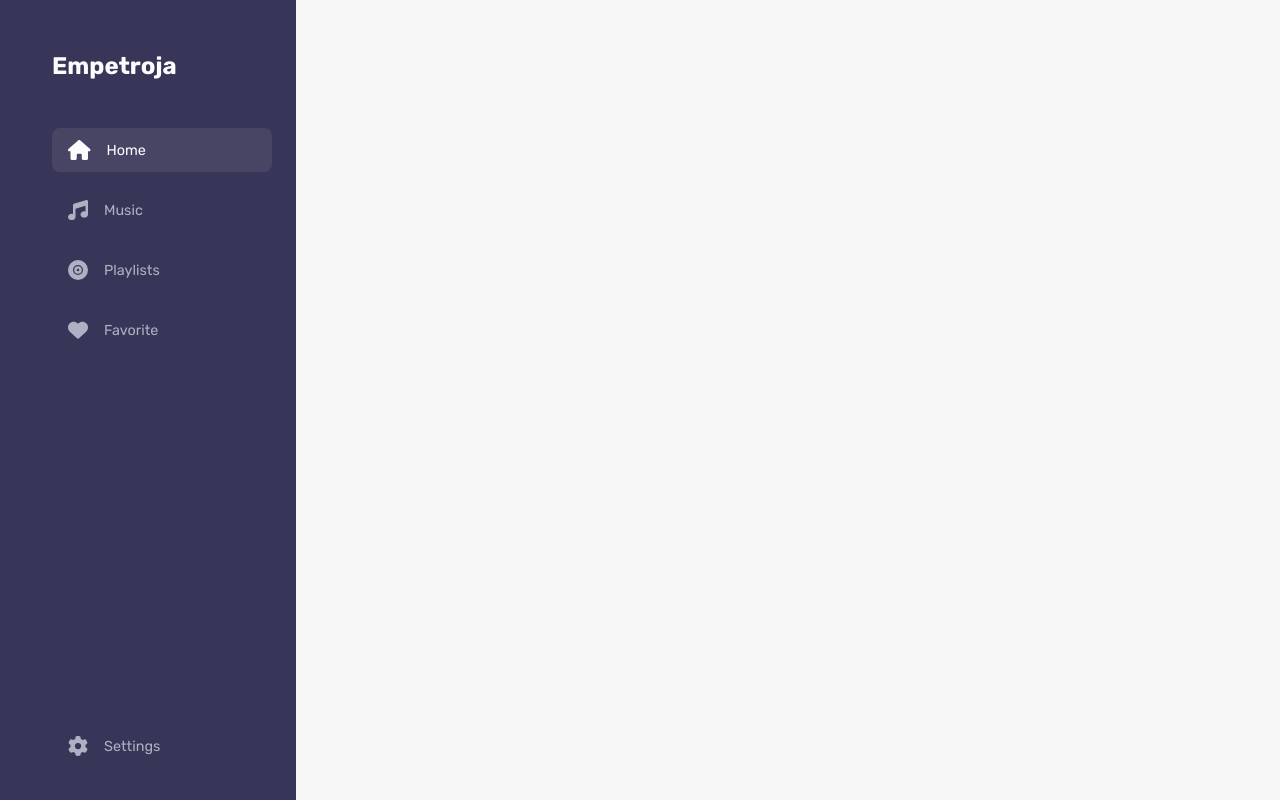
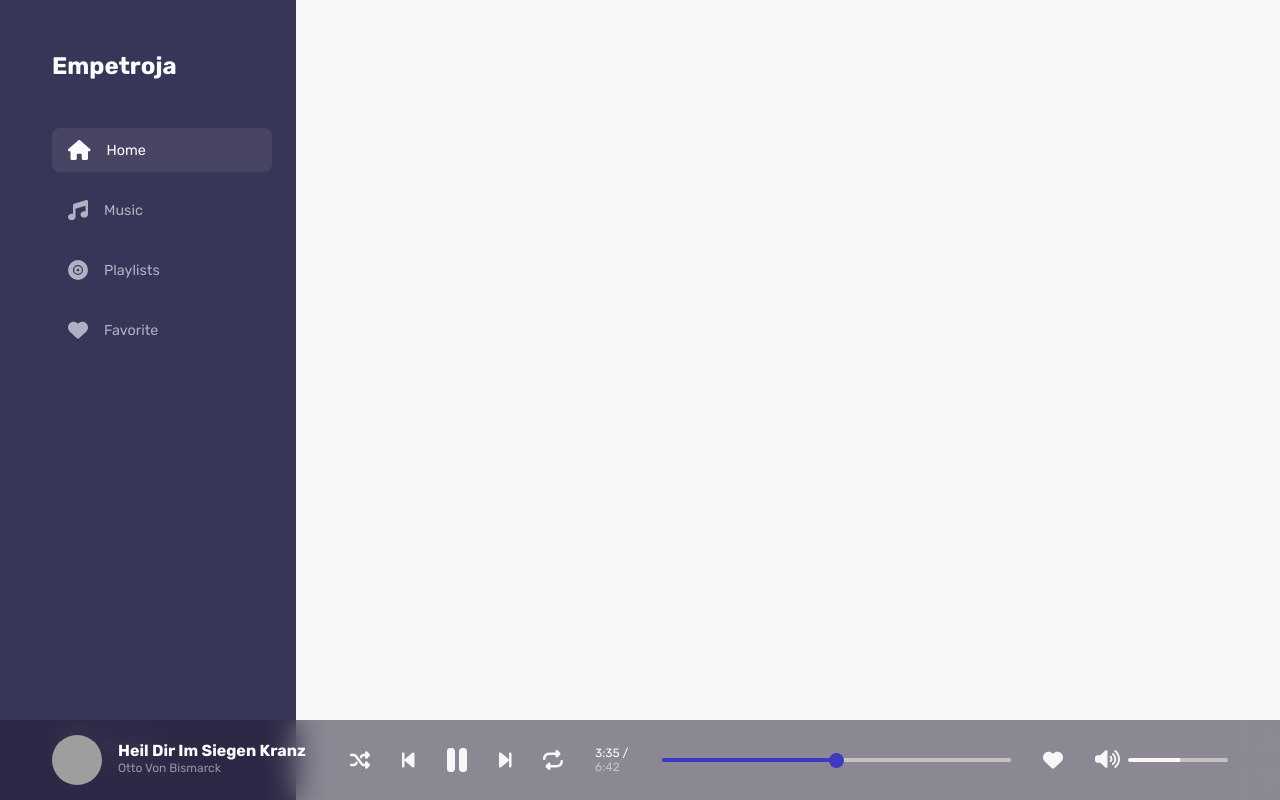
Before and after one commit to Dunkelhaiser/Empetroja, a React (Vite) app: page / in a window 1280 px wide. Built offline with nearby package versions, Linux system fonts and the light colour scheme; grey boxes are pictures that could not be loaded.

Commit message:
Adde player UI

```diff
--- a/src/App.tsx
+++ b/src/App.tsx
@@ -1,8 +1,14 @@
+import Player from "./components/Player/Player";
 import Sidebar from "./components/Sidebar/Sidebar";
 import "./scss/styles.scss";
 
 function App() {
-    return <Sidebar />;
+    return (
+        <>
+            <Sidebar />
+            <Player />
+        </>
+    );
 }
 
 export default App;
--- /dev/null
+++ b/src/components/Player/Player.module.scss
@@ -0,0 +1,67 @@
+@use "../../scss/abstract/mixins" as *;
+
+.player {
+    @include flex($direction: row, $align: center, $gap: 2rem);
+
+    position: absolute;
+    right: 0;
+    bottom: 0;
+    left: 0;
+
+    height: 80px;
+    padding-inline: 3.25rem;
+
+    color: var(--foreground);
+
+    background: hsl(256deg 30% 15%/50%);
+    backdrop-filter: blur(1rem);
+
+    svg {
+        cursor: pointer;
+        font-size: 1.25rem;
+        color: var(--background);
+        transition: var(--hover);
+
+        &:hover {
+            color: var(--white);
+        }
+    }
+}
+
+.info {
+    @include flex($direction: row, $align: center, $gap: 1rem);
+
+    color: var(--foreground);
+
+    h2 {
+        font-size: 1rem;
+    }
+
+    span {
+        display: inline-block;
+        font-size: 0.75rem;
+        opacity: 0.5;
+    }
+
+    h2,
+    span {
+        overflow: hidden;
+        width: 200px;
+        text-overflow: ellipsis;
+        white-space: nowrap;
+    }
+
+    img {
+        width: 3.125rem;
+        height: 3.125rem;
+        border-radius: 50%;
+    }
+}
+
+.controls {
+    @include flex($direction: row, $align: center, $gap: 2rem);
+
+    svg:nth-child(3) {
+        font-size: 2rem;
+    }
+}
--- /dev/null
+++ b/src/components/Player/Player.tsx
@@ -0,0 +1,30 @@
+import { faBackwardStep, faForwardStep, faHeart, faPause, faPlay, faRepeat, faShuffle } from "@fortawesome/free-solid-svg-icons";
+import { FontAwesomeIcon } from "@fortawesome/react-fontawesome";
+import ProgressBar from "../ProgressBar/ProgressBar";
+import Volume from "../Volume/Volume";
+import PlayerStyles from "./Player.module.scss";
+
+const Player: React.FC = () => {
+    return (
+        <section className={PlayerStyles.player}>
+            <div className={PlayerStyles.info}>
+                <img src="https://images.photowall.com/products/58341/foggy-forest-4.jpg?h=699&q=85" alt="Cover" />
+                <div>
+                    <h2>Heil Dir Im Siegen Kranz</h2>
+                    <span>Otto Von Bismarck</span>
+                </div>
+            </div>
+            <div className={PlayerStyles.controls}>
+                <FontAwesomeIcon icon={faShuffle} />
+                <FontAwesomeIcon icon={faBackwardStep} />
+                <FontAwesomeIcon icon={faPause || faPlay} />
+                <FontAwesomeIcon icon={faForwardStep} />
+                <FontAwesomeIcon icon={faRepeat} />
+            </div>
+            <ProgressBar />
+            <FontAwesomeIcon icon={faHeart} />
+            <Volume />
+        </section>
+    );
+};
+export default Player;
--- /dev/null
+++ b/src/components/ProgressBar/ProgressBar.module.scss
@@ -0,0 +1,44 @@
+@use "../../scss/abstract/mixins" as *;
+
+.progress_bar {
+    --value: 50;
+
+    cursor: pointer;
+
+    width: 100%;
+    height: 4px;
+
+    appearance: none;
+    background: linear-gradient(
+        to right,
+        var(--primary) 0%,
+        var(--primary) calc(var(--value) * 1% + 2px),
+        var(--text-light) calc(var(--value) * 1% + 2px),
+        var(--text-light) 100%
+    );
+    border-radius: 0.25rem;
+
+    &::-webkit-slider-thumb {
+        width: 15px;
+        height: 15px;
+
+        appearance: none;
+        background-color: var(--primary);
+        border-radius: 50%;
+    }
+}
+
+.progress_section {
+    @include flex($direction: row, $align: center, $gap: 0.5rem);
+
+    flex: 1;
+}
+
+.time {
+    width: 4.375rem;
+    font-size: 0.75rem;
+
+    span {
+        color: var(--text-light);
+    }
+}
--- /dev/null
+++ b/src/components/ProgressBar/ProgressBar.tsx
@@ -0,0 +1,31 @@
+import { useRef, useState } from "react";
+import ProgressBarStyles from "./ProgressBar.module.scss";
+
+const ProgressBar: React.FC = () => {
+    const [progress, setProgress] = useState(50);
+    const progressRef = useRef<HTMLInputElement>(null);
+
+    const handleProgressChange = (e: React.ChangeEvent<HTMLInputElement>) => {
+        setProgress(Number(e.currentTarget.value));
+        if (progressRef.current) {
+            progressRef.current.style.setProperty("--value", `${e.currentTarget.value}`);
+        }
+    };
+    return (
+        <div className={ProgressBarStyles.progress_section}>
+            <span className={ProgressBarStyles.time}>
+                3:35 / <span>6:42</span>
+            </span>
+            <input
+                type="range"
+                value={progress}
+                min={0}
+                max={100}
+                onChange={handleProgressChange}
+                ref={progressRef}
+                className={ProgressBarStyles.progress_bar}
+            />
+        </div>
+    );
+};
+export default ProgressBar;
--- /dev/null
+++ b/src/components/Volume/Volume.module.scss
@@ -0,0 +1,57 @@
+@use "../../scss/abstract/mixins" as *;
+
+.volume {
+    @include flex($direction: row, $align: center, $gap: 0.5rem);
+
+    margin-left: auto;
+
+    input {
+        width: 100px;
+    }
+
+    div {
+        width: 25px;
+    }
+}
+
+.volume_bar {
+    --value: 50;
+
+    cursor: pointer;
+
+    overflow: hidden;
+
+    width: 100%;
+    height: 4px;
+
+    appearance: none;
+    background: linear-gradient(
+        to right,
+        var(--background) 0%,
+        var(--background) calc(var(--value) * 1% + 2px),
+        var(--text-light) calc(var(--value) * 1% + 2px),
+        var(--text-light) 100%
+    );
+    border-radius: 0.25rem;
+
+    transition: var(--hover);
+
+    &::-webkit-slider-thumb {
+        width: 4px;
+        height: 4px;
+
+        appearance: none;
+        background-color: var(--white);
+        border-radius: 50%;
+    }
+
+    &:hover {
+        background: linear-gradient(
+            to right,
+            var(--white) 0%,
+            var(--white) calc(var(--value) * 1% + 2px),
+            var(--text-light) calc(var(--value) * 1% + 2px),
+            var(--text-light) 100%
+        );
+    }
+}
--- /dev/null
+++ b/src/components/Volume/Volume.tsx
@@ -0,0 +1,43 @@
+import { faVolumeHigh, faVolumeLow, faVolumeOff, faVolumeXmark } from "@fortawesome/free-solid-svg-icons";
+import { FontAwesomeIcon } from "@fortawesome/react-fontawesome";
+import { useRef, useState } from "react";
+import VolumeStyles from "./Volume.module.scss";
+
+const Volume: React.FC = () => {
+    const [volume, setVolume] = useState(50);
+    const [muted, setMuted] = useState(false);
+    const volumeRef = useRef<HTMLInputElement>(null);
+    const handleVolumeChange = (e: React.ChangeEvent<HTMLInputElement>) => {
+        setVolume(Number(e.currentTarget.value));
+        setMuted(false);
+        if (volumeRef.current) {
+            volumeRef.current.style.setProperty("--value", `${e.currentTarget.value}`);
+        }
+    };
+    const iconClick = () => {
+        setVolume(volume ? 0 : 50);
+        setMuted(!!volume);
+        if (volumeRef.current) {
+            volumeRef.current.style.setProperty("--value", `${volume ? 0 : 50}`);
+        }
+    };
+    const icon = volume === 0 ? faVolumeOff : volume < 50 ? faVolumeLow : faVolumeHigh;
+    const mutedIcon = muted ? faVolumeXmark : icon;
+    return (
+        <div className={VolumeStyles.volume}>
+            <div>
+                <FontAwesomeIcon icon={mutedIcon} onClick={iconClick} />
+            </div>
+            <input
+                type="range"
+                ref={volumeRef}
+                min={0}
+                max={100}
+                value={volume}
+                className={VolumeStyles.volume_bar}
+                onChange={handleVolumeChange}
+            />
+        </div>
+    );
+};
+export default Volume;
--- a/src/scss/base/_reset.scss
+++ b/src/scss/base/_reset.scss
@@ -13,6 +13,7 @@ html {
 }
 
 #root {
+    overflow: hidden;
     height: 100vh;
 }
 
```
